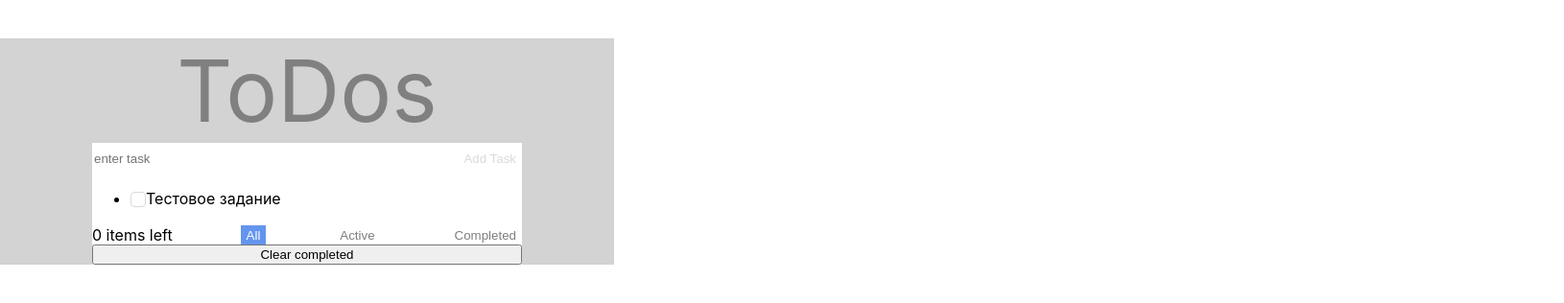
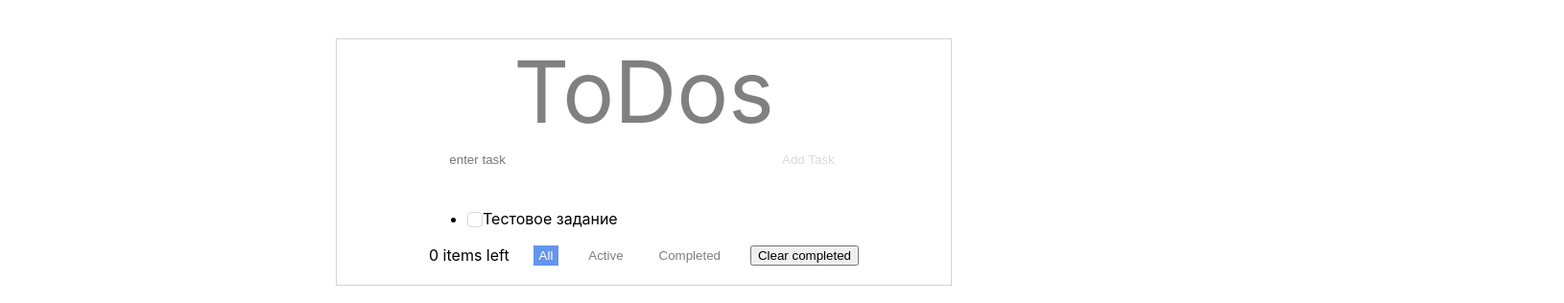
Before and after one commit to DimaMaslo88/test-task-todolist, a React (Create React App) app: page / in a window 1280 px wide. Shown: the top 316 px of the page at 96% size, 1630 px wide, since content can reach past the window. Built offline with nearby package versions, Linux system fonts and the light colour scheme; the HTML template or start-up script is replaced by a standard one.

Commit message:
'fix/styles'

```diff
--- a/src/styles/App.module.css
+++ b/src/styles/App.module.css
@@ -4,6 +4,7 @@
     width: 100%;
     height: 100%;
     margin-top: 40px;
+    margin-left: 350px;
 }
 
 .toDosContainer {
@@ -12,6 +13,6 @@
     align-items: center;
     width: 50%;
     height: 100%;
-    background-color: lightgrey;
+border: 1px solid lightgrey;
 
 }
--- a/src/styles/Tasks.module.css
+++ b/src/styles/Tasks.module.css
@@ -3,7 +3,7 @@
     flex-direction: column;
    height: 100%;
     width: 70%;
-    background-color:white;
+
     position: relative;
     z-index: 50;
 
@@ -11,18 +11,21 @@
 .searchContainer{
     display: flex;
     flex-direction: row;
-    justify-content: space-between;
+    justify-content: space-around;
 }
 .taskBlock{
     display: flex;
     flex-direction: column;
     height: 100%;
+    background-color:white;
+    margin-top: 20px;
 
 }
 .buttonContainer{
     display: flex;
     flex-direction: row;
     justify-content: space-between;
+    padding-bottom: 20px;
 }
 
 .activeBtn{
--- a/src/ui/components/Tasks.tsx
+++ b/src/ui/components/Tasks.tsx
@@ -107,8 +107,9 @@
                         className={filters === 'completed' ? style.activeBtn : style.notActiveBtn}>
                     Completed
                 </button>
+                <button onClick={clearFilterHandler}>Clear completed</button>
             </div>
-            <button onClick={clearFilterHandler}>Clear completed</button>
+
         </div>
     );
 };
```
